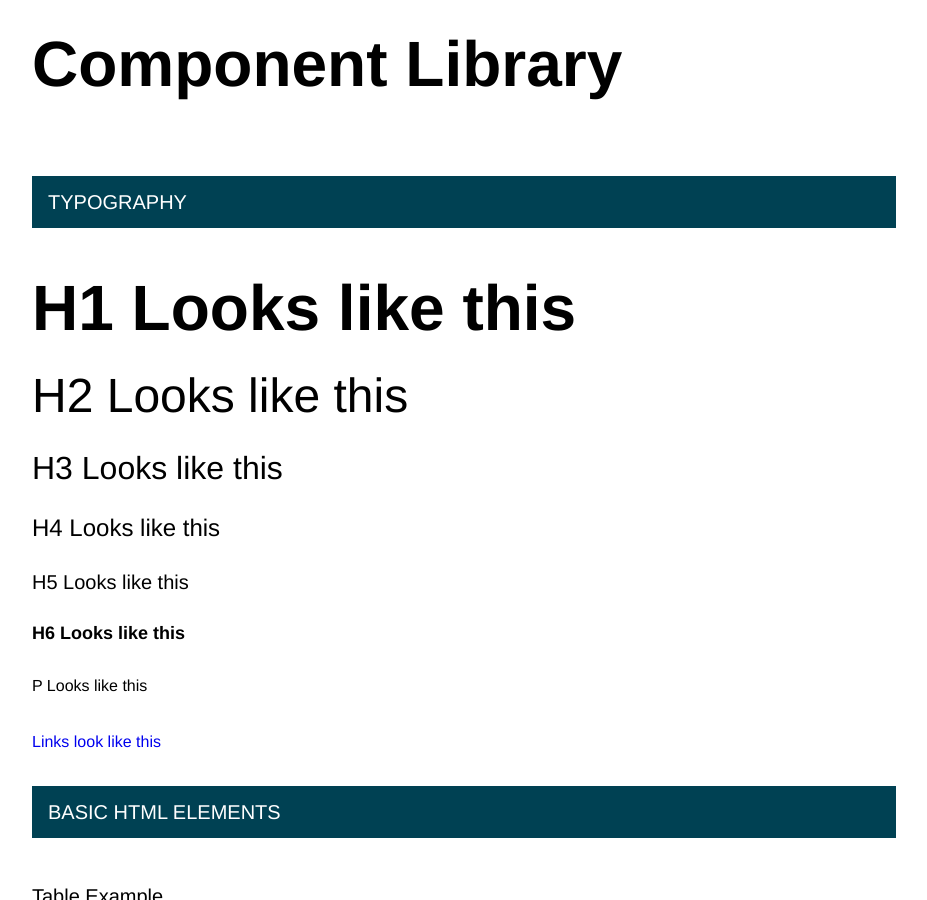
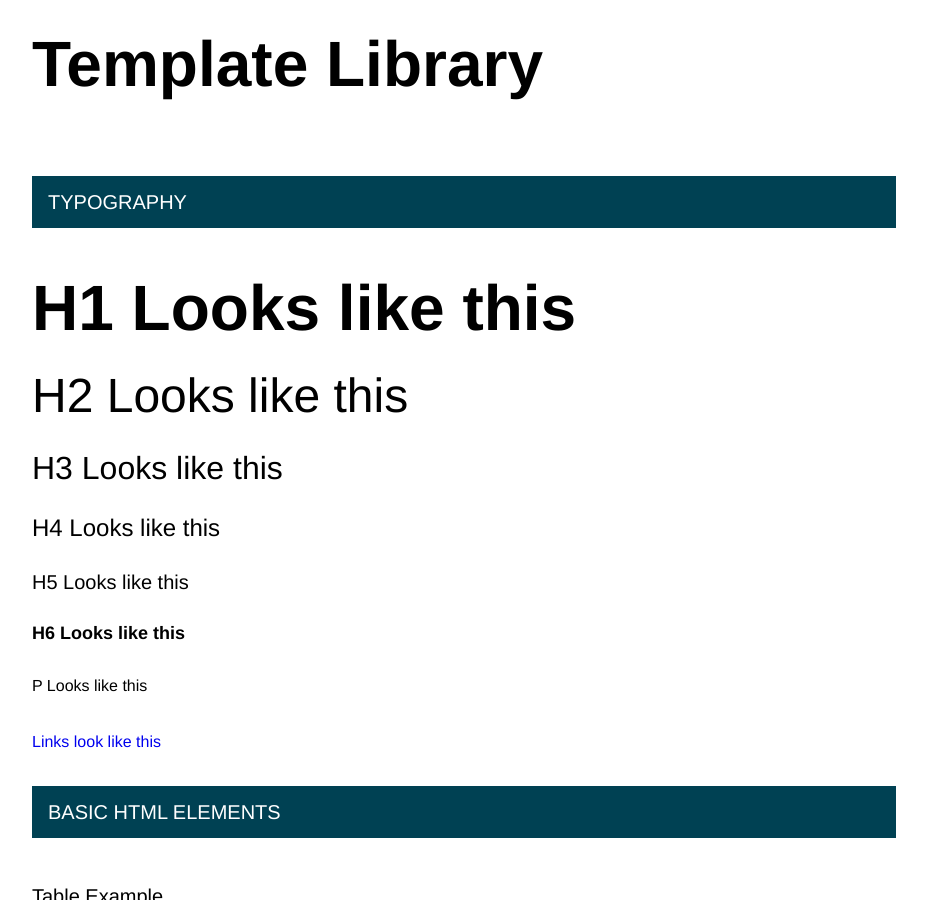
Before and after one commit to rhmwes/community-theme, a Jekyll site: the page built from components.md, in a window 1280 px wide and 900 px high. Shown: the whole window, without its empty margins (176-1103 px from the left). Built offline with Jekyll 4.4.1, drawn with Linux system fonts in a browser that asks for light colours; nearby versions of some CDN libraries; part of the change alters nothing that is shown.

Commit message:
Moved templates to subfolder

```diff
--- a/_layouts/components.html
+++ b/_layouts/components.html
@@ -4,7 +4,7 @@ layout: base
 
 <div class="grid-wrapper">
   <div class="width-12-12">
-    <h1>Component Library</h1>
+    <h1>Template Library</h1>
     <br/><br/><br/>
   </div>
 </div>
@@ -83,84 +83,84 @@ layout: base
 <div class="grid-wrapper">
   <div class="width-12-12 component-name"><h5>Secondary Page Title Band</h5></div>
 </div>
-{% include secondary-page-title-band.html %}
+{% include templates/secondary-page-title-band.html %}
 
 <div class="grid-wrapper">
   <div class="width-12-12 component-name"><h5>Download Announcement Band</h5></div>
 </div>
-{% include download-announcement-band.html %}
+{% include templates/download-announcement-band.html %}
 
 <div class="grid-wrapper">
   <div class="width-12-12 component-name"><h5>Header Navigation</h5></div>
 </div>
-{% include header-navigation.html %}
+{% include templates/header-navigation.html %}
 
 <div class="grid-wrapper">
   <div class="width-12-12 component-name"><h5>Product Download Band</h5></div>
 </div>
-{% include product-download-band.html %}
+{% include templates/product-download-band.html %}
 
 <div class="grid-wrapper">
   <div class="width-12-12 component-name"><h5>Quick Pitch Band</h5></div>
 </div>
-{% include quick-pitch-band.html %}
+{% include templates/quick-pitch-band.html %}
 
 <div class="grid-wrapper">
   <div class="width-12-12 component-name"><h5>Two Column Content Band</h5></div>
 </div>
-{% include two-column-content-band.html %}
+{% include templates/two-column-content-band.html %}
 
 <div class="grid-wrapper">
   <div class="width-12-12 component-name"><h5>Mid-Page CTA Band</h5></div>
 </div>
-{% include mid-page-cta-band.html %}
+{% include templates/mid-page-cta-band.html %}
 
 <div class="grid-wrapper">
   <div class="width-12-12 component-name"><h5>Documentation Archive Sub-navigation</h5></div>
 </div>
-{% include docs-archive-subnav.html %}
+{% include templates/docs-archive-subnav.html %}
 
 <div class="grid-wrapper">
   <div class="width-12-12 component-name"><h5>Contributions Band</h5></div>
 </div>
-{% include contributions-band.html %}
+{% include templates/contributions-band.html %}
 
 <div class="grid-wrapper">
   <div class="width-12-12 component-name"><h5>Big Three Sub-navigation Band</h5></div>
 </div>
-{% include big-three-subnav-band.html %}
+{% include templates/big-three-subnav-band.html %}
 
 <div class="grid-wrapper">
   <div class="width-12-12 component-name"><h5>Video Content Band</h5></div>
 </div>
-{% include video-content-band.html %}
+{% include templates/video-content-band.html %}
 
 <div class="grid-wrapper">
   <div class="width-12-12 component-name"><h5>Feature Highlights Band - Inline with & without images</h5></div>
 </div>
-{% include highlights-inline-images-band.html %}
+{% include templates/highlights-inline-images-band.html %}
 
 <div class="grid-wrapper">
   <div class="width-12-12 component-name"><h5>Feature Highlights Band - Alternating with images</h5></div>
 </div>
-{% include highlights-alternating-images-band.html %}
+{% include templates/highlights-alternating-images-band.html %}
 
 <div class="grid-wrapper">
   <div class="width-12-12 component-name"><h5>Feature Highlights Band - Three Columns</h5></div>
 </div>
-{% include highlights-three-columns-band.html %}
+{% include templates/highlights-three-columns-band.html %}
 
 <div class="grid-wrapper">
   <div class="width-12-12 component-name"><h5>Feature Highlights Band - Three Columns with images</h5></div>
 </div>
-{% include highlights-three-columns-images-band.html %}
+{% include templates/highlights-three-columns-images-band.html %}
 
 <div class="grid-wrapper">
   <div class="width-12-12 component-name"><h5>Download Release Band</h5></div>
 </div>
-{% include download-release-band.html %}
+{% include templates/download-release-band.html %}
 
 <div class="grid-wrapper">
   <div class="width-12-12 component-name"><h5>Contact Form Band</h5></div>
 </div>
-{% include contact-form-band.html %}
+{% include templates/contact-form-band.html %}
```
Also changed, not shown: _includes/templates/big-three-subnav-band.html (renamed from _includes/big-three-subnav-band.html), _includes/templates/contact-form-band.html (renamed from _includes/contact-form-band.html), _includes/templates/contributions-band.html (renamed from _includes/contributions-band.html), _includes/templates/docs-archive-subnav.html (renamed from _includes/docs-archive-subnav.html), _includes/templates/download-announcement-band.html (renamed from _includes/download-announcement-band.html), _includes/templates/download-release-band.html (renamed from _includes/download-release-band.html), _includes/templates/header-navigation.html (renamed from _includes/header-navigation.html), _includes/templates/highlights-alternating-images-band.html (renamed from _includes/highlights-alternating-images-band.html), _includes/templates/highlights-inline-images-band.html (renamed from _includes/highlights-inline-images-band.html), _includes/templates/highlights-three-columns-band.html (renamed from _includes/highlights-three-columns-band.html), _includes/templates/highlights-three-columns-images-band.html (renamed from _includes/highlights-three-columns-images-band.html), _includes/templates/mid-page-cta-band.html (renamed from _includes/mid-page-cta-band.html), _includes/templates/product-download-band.html (renamed from _includes/product-download-band.html), _includes/templates/quick-pitch-band.html (renamed from _includes/quick-pitch-band.html), 4 more files.
